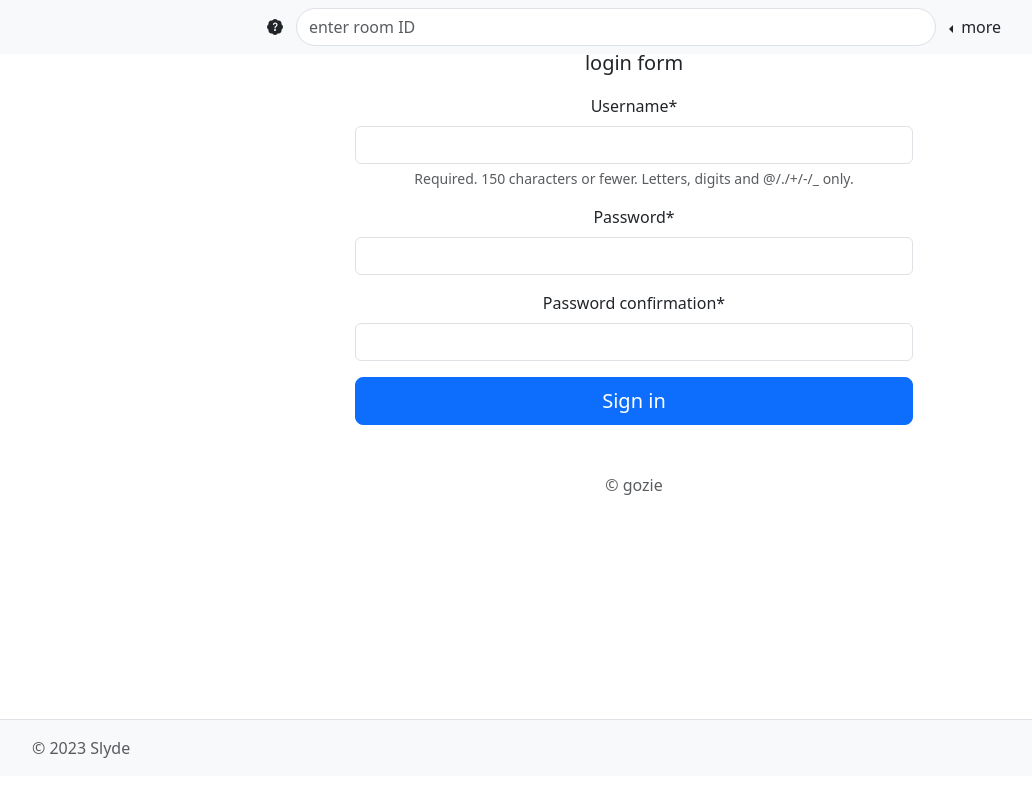
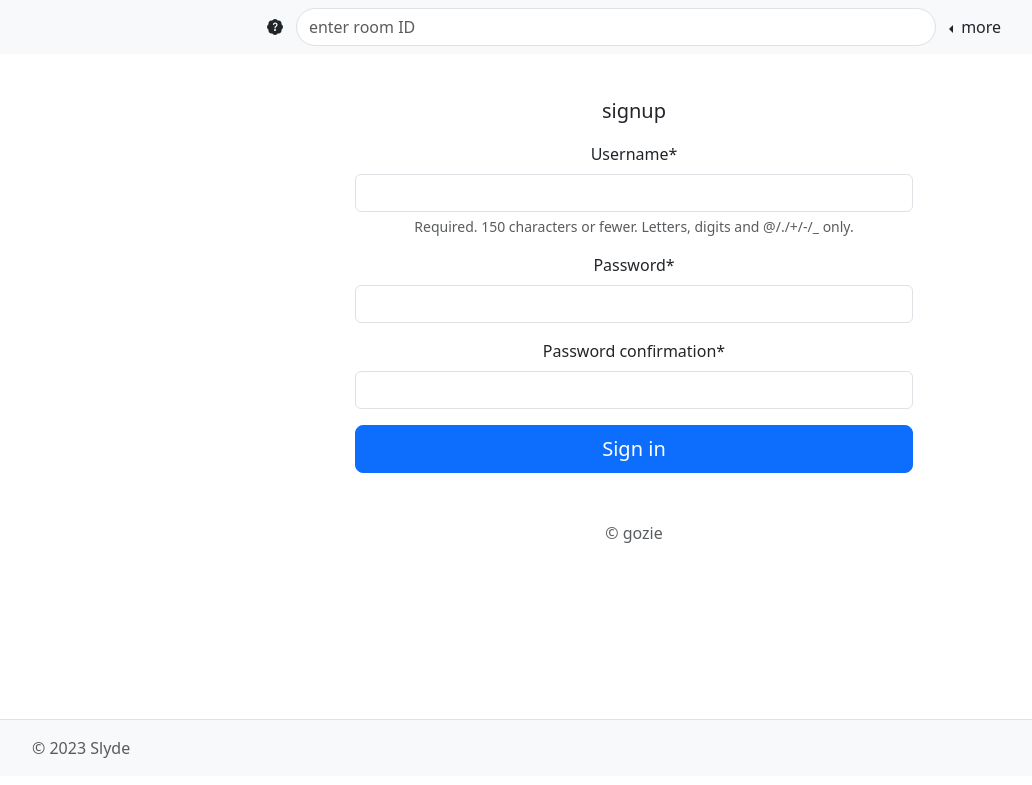
Before and after one commit to Goz1e/slyde, a Django app: page /signup/ in a window 1280 px wide. Shown: the top 785 px of the page, without its empty margins (6-1038 px from the left). Run offline with Django 4.2, Linux system fonts and the light colour scheme; tables that the repository leaves empty hold one stand-in row (values such as "Sample post"); some libraries are stand-ins or nearby versions.

```diff
--- a/backend/account/templates/account/base.html
+++ b/backend/account/templates/account/base.html
@@ -50,7 +50,13 @@
                 </button>
                 <ul class="dropdown-menu">
                     <li><a class="dropdown-item" href="http://127.0.0.1:8000/admin/login/?next=/admin/">admin</a></li>
-                    <li><a class="dropdown-item" href="{% url 'logout' %}">logout</a></li>
+                    <li><a class="dropdown-item" href="{% url 'logout' %}">
+                      {% if request.user.is_authenticated %}
+                      logout
+                      {% else %}
+                      logout session
+                      {% endif %}
+                    </a></li>
                     <li><hr class="dropdown-divider"></li>
                     {% if room %}
                     <li><a class="dropdown-item" href="{% url 'room_settings' room_id=room.room_id %}">room settings</a></li>
--- a/backend/account/templates/account/login.html
+++ b/backend/account/templates/account/login.html
@@ -4,10 +4,10 @@
 
 <main class="container pt-5 mt-5">
     <div class="d-flex-col w-50 mx-auto">
-        <p class="lead">login form</p>
+        <p class="lead">login</p>
         <form action="{% url 'login' %}" method="post">
             {% csrf_token %}
-            {{form|crispy}}
+            {{login_form|crispy}}
             <button class="w-100 btn btn-lg btn-primary" type="submit">login</button>
         </form>
         <p class="mt-5 mb-3 text-muted">&copy; gozie</p>
--- a/backend/account/templates/account/signup.html
+++ b/backend/account/templates/account/signup.html
@@ -1,12 +1,13 @@
 {% extends 'account/base.html' %}
 {% load crispy_forms_tags %}
 {% block content %}
-<main class="container mt-5">
+
+<main class="container mt-5 pt-5">
   <div class="d-flex-col w-50 mx-auto">
-      <p class="lead">login form</p>
+      <p class="lead">signup</p>
       <form action="{% url 'login' %}" method="post">
           {% csrf_token %}
-          {{form|crispy}}
+          {{signup_form|crispy}}
         <button class="w-100 btn btn-lg btn-primary" type="submit">Sign in</button>
       </form>
       <p class="mt-5 mb-3 text-muted">&copy; gozie</p>
--- a/backend/account/views.py
+++ b/backend/account/views.py
@@ -9,19 +9,22 @@ def index(request):
     if request.user.is_authenticated:
         return redirect('dashboard')
     form = CreateRoomForm
-    return render(request,'account/index.html',{'title':'slyde','form':form})
+    context = {
+        'title':'slyde','form':form,
+    }
+    return render(request,'account/index.html',context)
 
 def login_view(request):
     if request.user.is_authenticated:
-        messages.info(request, ' you are already logged in')
-        return redirect('index')
-    form = LoginForm(request.POST or None)
+        messages.info(request,'already logged in')
+        return redirect('dashboard')
+    login_form = LoginForm(request.POST or None)
     if request.POST:
-        if form.is_valid():
+        if login_form.is_valid():
             print('valid form')
             user = authenticate(
-                username=form.cleaned_data['username'],
-                password=form.cleaned_data['password'],
+                username=login_form.cleaned_data['username'],
+                password=login_form.cleaned_data['password'],
             )
             if user is not None:
                 login(request,user)
@@ -30,19 +33,19 @@ def login_view(request):
             else:
                 messages.success(request,'login failed')
             return redirect('index')
-    context= {'title':'slyde', 'form':form}
+    context= {'title':'slyde', 'login_form':login_form}
     return render(request,'account/login.html',context)
 
 
 def signup(request):
-    form = UserCreationForm(request.POST or None)
+    signup_form = UserCreationForm(request.POST or None)
     if request.method == 'POST':
-        if form.is_valid():
-            user = form.save(commit=False)
+        if signup_form.is_valid():
+            user = signup_form.save(commit=False)
             user.save()
             login(request, user, backend='django.contrib.auth.backends.ModelBackend')
             return redirect('index')
-    context= {'form': form,'title':'signup'}
+    context= {'signup_form': signup_form,'title':'signup'}
     return render(request, 'account/signup.html',context )
 
 def settings(request):
--- a/backend/chat/static/chat/room.js
+++ b/backend/chat/static/chat/room.js
@@ -47,6 +47,7 @@ chatSocket.onmessage = function(e) {
     const pText = document.createElement('p')
     const pInfo = document.createElement('p')
 
+    console.log('USER :', user, '\n Mst Author :', author)
 
     if (user === author){
         chatLog.appendChild(outDiv)
@@ -81,8 +82,7 @@ chatSocket.onmessage = function(e) {
         avatar.style.fontSize = '1.5em'
     }
 
-
-
+    window.scrollTo(0, document.body.scrollHeight);
 };
 
 chatSocket.onopen = function(e){
--- a/backend/chat/templates/chat/room.html
+++ b/backend/chat/templates/chat/room.html
@@ -13,7 +13,7 @@
 <div class="container-fluid">
   <div class="row">
       <nav id="sidebarMenu" class="col-md-3 col-lg-2 d-md-block bg-light sidebar collapse">
-          <div class="position-sticky sidebar-sticky  pb-5 mb-5">
+          <div class="position-sticky sidebar-sticky  pb-5 mb-5 bg-light">
           <ul class="nav flex-column">
               <li class="nav-item mt-5">
                   <a class="nav-link active" aria-current="page" href="#">
```
Also changed, not shown: backend/account/templates/account/create_room_modal.html (deleted, +0 -20 lines), backend/account/templates/account/login_modal.html (added, +26 -0 lines), backend/chat/consumers.py (+6 -2 lines), backend/chat/forms.py (+1 -20 lines), backend/chat/models.py (+2 -7 lines), backend/chat/templates/chat/create_room_modal.html (added, +26 -0 lines), backend/chat/templates/chat/dashboard.html (+10 -4 lines), backend/chat/views.py (+7 -9 lines), backend/todo.txt (+17 -0 lines), backend/db.sqlite3, 1 other file.
